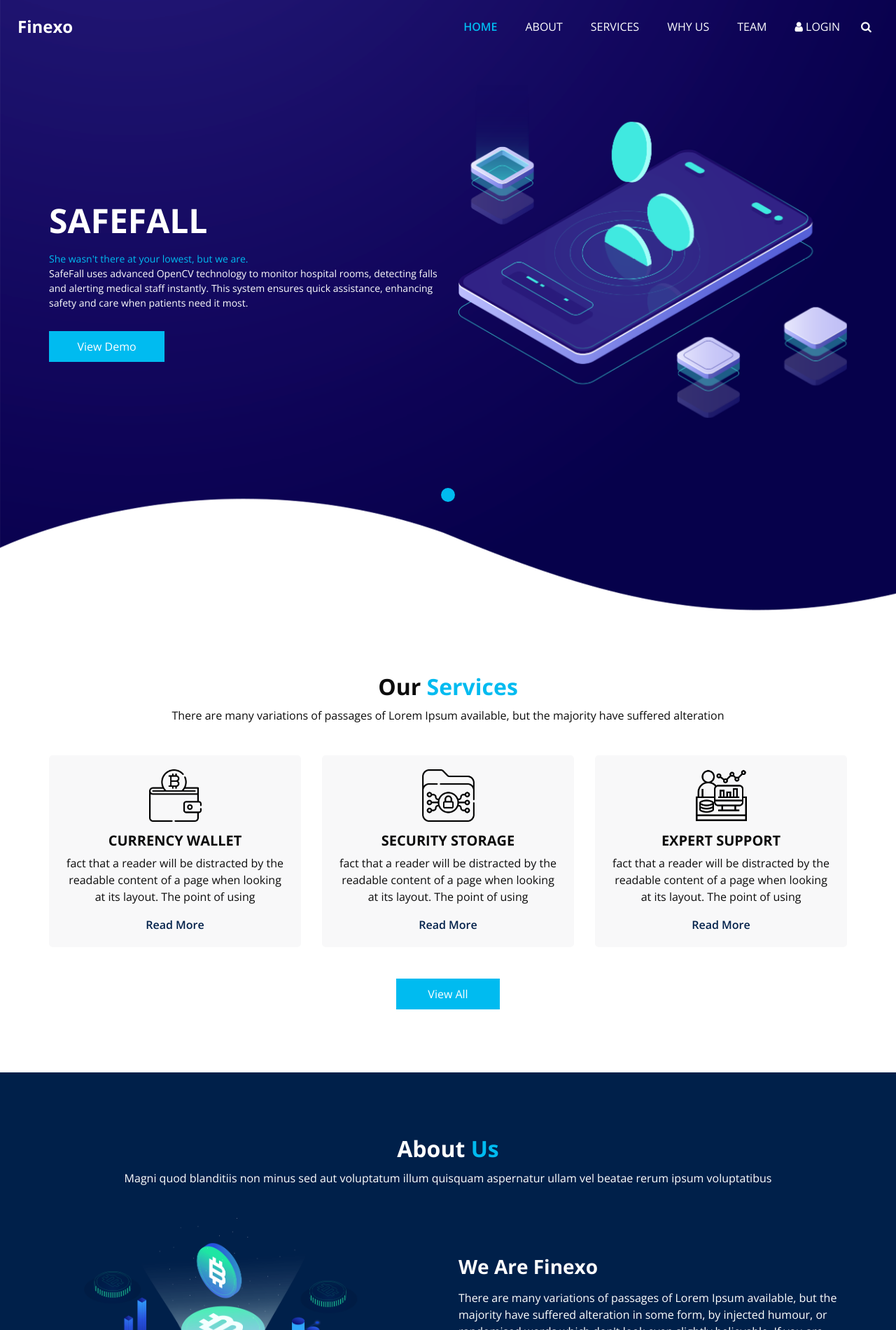
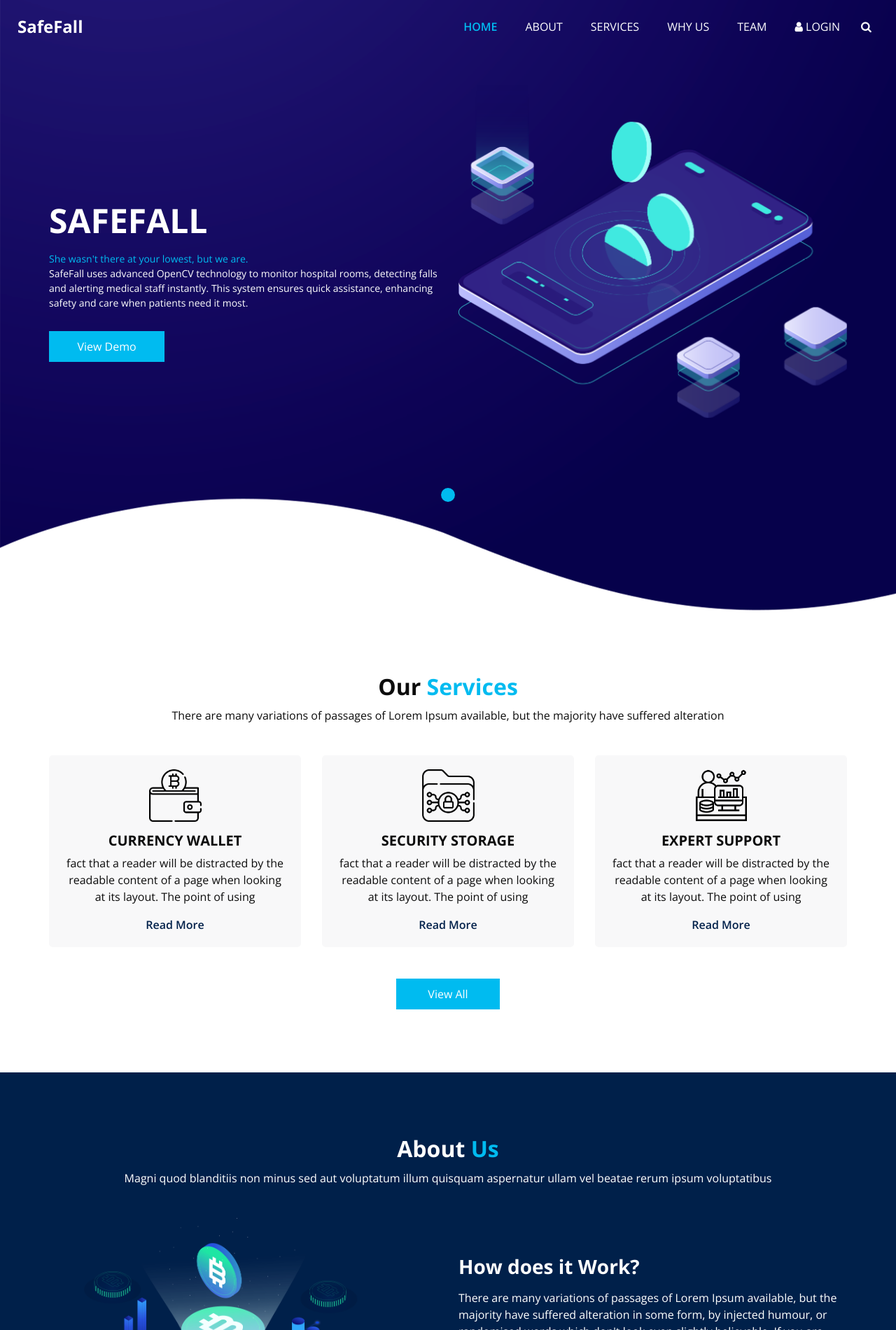
Before and after one commit to iPrakharV/SafeFallWebsite, a plain HTML site: page index.html in a window 1280 px wide. Shown: the top 1900 px of the page at 70% size. Drawn offline with nearby package versions, Linux system fonts and the light colour scheme; some packages are replaced by stand-ins of ours.

Commit message:
Name Updated

```diff
--- a/index.html
+++ b/index.html
@@ -50,7 +50,7 @@
         <nav class="navbar navbar-expand-lg custom_nav-container ">
           <a class="navbar-brand" href="index.html">
             <span>
-              Finexo
+              SafeFall
             </span>
           </a>
 
@@ -234,7 +234,7 @@
         <div class="col-md-6">
           <div class="detail-box">
             <h3>
-              We Are Finexo
+              How does it Work?
             </h3>
             <p>
               There are many variations of passages of Lorem Ipsum available, but the majority have suffered alteration
```
